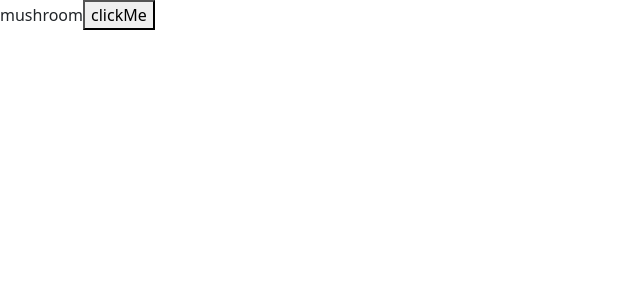
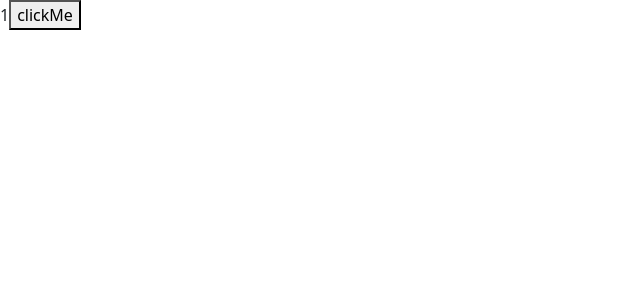
Before and after one commit to juheedhone/react-app, a React (Vite) app: page / in a window 1280 px wide. Shown: the top 300 px of the page, without its empty margins (0-640 px from the left). Built offline with nearby package versions, Linux system fonts and the light colour scheme.

Commit message:
Exercise 3 - updating state

```diff
--- a/src/App.tsx
+++ b/src/App.tsx
@@ -1,18 +1,26 @@
 import { useState } from "react";
 
 function App() {
-  const [pizza, setPizza] = useState({
-    name: "spicy pepperoni",
-    toppings: ["mushroom"],
+  const [cart, setCart] = useState({
+    discount: 0.1,
+    items: [
+      { id: 1, title: "product1", quantity: 1 },
+      { id: 2, title: "product2", quantity: 1 },
+    ],
   });
 
   const handleClick = () => {
-    setPizza({ ...pizza, toppings: [...pizza.toppings,  "cheese"] });
+    setCart({
+      ...cart,
+      items: cart.items.map((items) =>
+        items.id === 1 ? { ...items, quantity: 2 } : items
+      ),
+    });
   };
 
   return (
     <div>
-      {pizza.toppings.join()}
+      {cart.items[0].quantity}
       <button onClick={handleClick}>clickMe</button>
     </div>
   );
```
Also changed, not shown: src/components/ExpandableText.tsx (added, +9 -0 lines).
